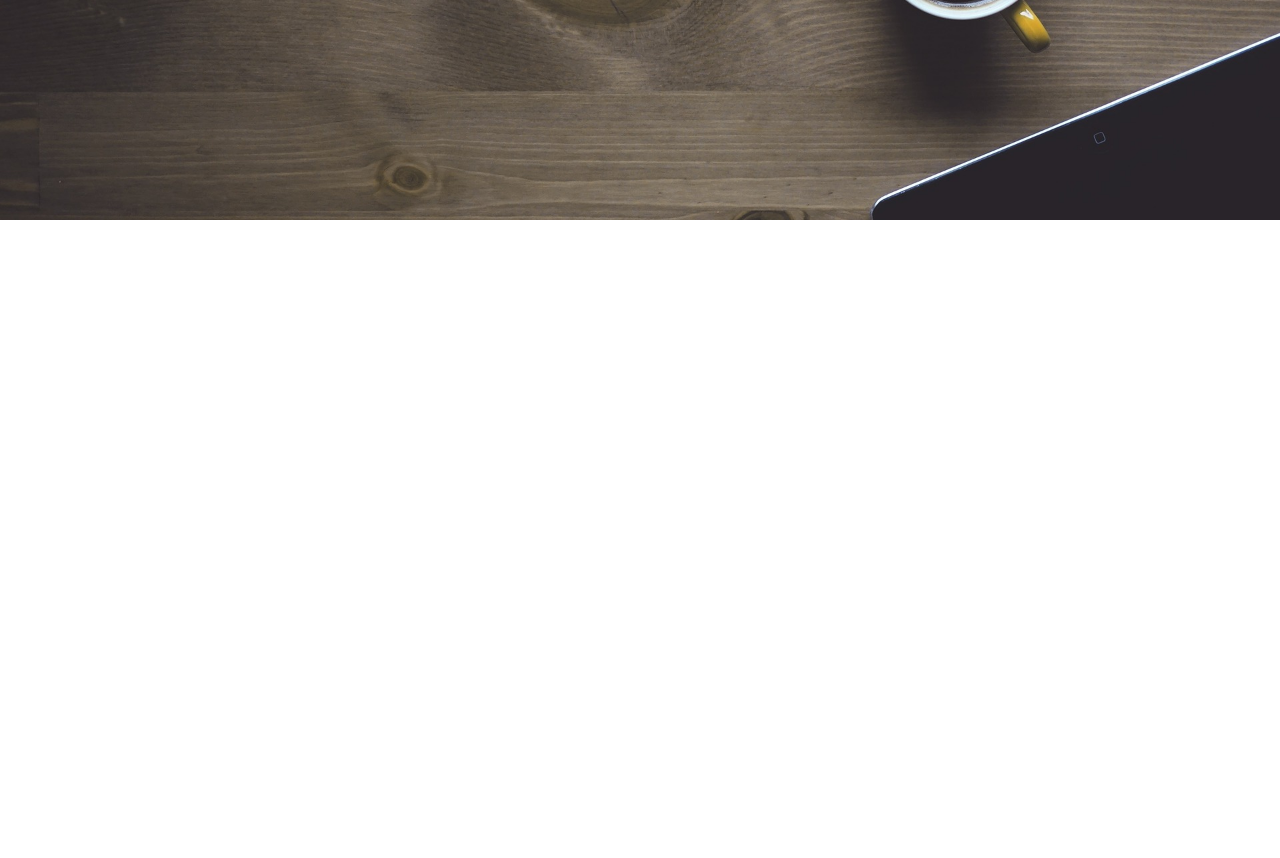
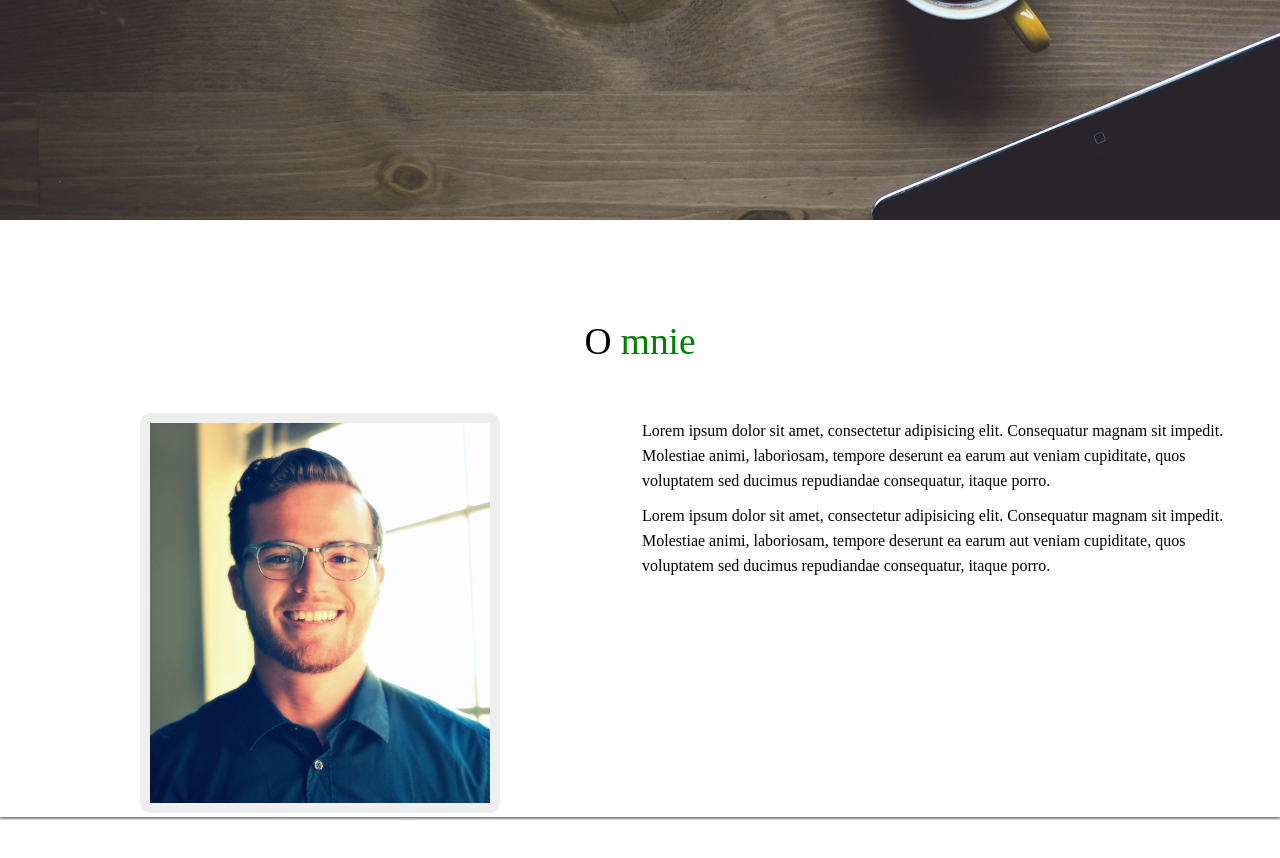
Before and after one commit to 5piotrlew/test-project, a plain HTML site: page index.html in a window 1280 px wide. Shown: the part 500-1358 px from the top of the page. Before the commit the page ends 800 px from the top, so only its background shows below. Drawn offline with Linux system fonts and the light colour scheme.

Commit message:
section about done

```diff
--- a/css/style.css
+++ b/css/style.css
@@ -23,6 +23,7 @@ nav#main-menu {
     width: 100%;
     background-color: #fff;
     position: fixed;
+    z-index: 1;
 }
 
 nav#main-menu ul.menu-items {
@@ -73,3 +74,48 @@ header#main-header div.header-caption p {
 }
 
 /* Header - stop */
+
+/* Section about - start */
+
+section#about {
+    margin: 100px 0;
+    overflow: hidden;
+    box-shadow: 0px 2px 2px 0px rgba(0,0,0,0.5);
+}
+
+section#about .header-caption {
+    text-align: center;
+    font-size: 2em;
+}
+
+section#about .header-caption h3 {
+    font-weight: 300;
+}
+
+section#about figure {
+    text-align: center;
+}
+
+section#about figure .col-1-2 {
+    width: 50%;
+    float: left;
+    margin-top: 50px;
+}
+
+section#about figure .col-1-2 img {
+    height: 400px;
+    text-align: center;
+    border: 10px solid #eee;
+    border-radius: 10px;
+}
+
+section#about figure .col-1-2 p.about-description {
+    font-weight: 100;
+    font-size: 1em;
+    padding: 5px 2px;
+    line-height: 25px;
+    padding-right: 40px;
+    text-align: left;
+}
+
+/* Section about - stop */
--- a/index.html
+++ b/index.html
@@ -33,6 +33,24 @@
 
     <!--Header - stop -->
 
+    <!-- Section about - start -->
+
+    <section id="about">
+        <div class="header-caption">
+            <h3>O <span>mnie</span></h3>
+        </div>
+        <figure>
+            <div class="col-1-2">
+                <img src="img/jan-nowak.jpg" alt="człowiek">
+            </div>
+            <div class="col-1-2">
+                <p class="about-description">Lorem ipsum dolor sit amet, consectetur adipisicing elit. Consequatur magnam sit impedit. Molestiae animi, laboriosam, tempore deserunt ea earum aut veniam cupiditate, quos voluptatem sed ducimus repudiandae consequatur, itaque porro.</p>
+                <p class="about-description">Lorem ipsum dolor sit amet, consectetur adipisicing elit. Consequatur magnam sit impedit. Molestiae animi, laboriosam, tempore deserunt ea earum aut veniam cupiditate, quos voluptatem sed ducimus repudiandae consequatur, itaque porro.</p>
+            </div>
+        </figure>
+    </section>
+
+    <!-- Section about - stop -->
 
 
     <!-- Skrypt js-->
```
